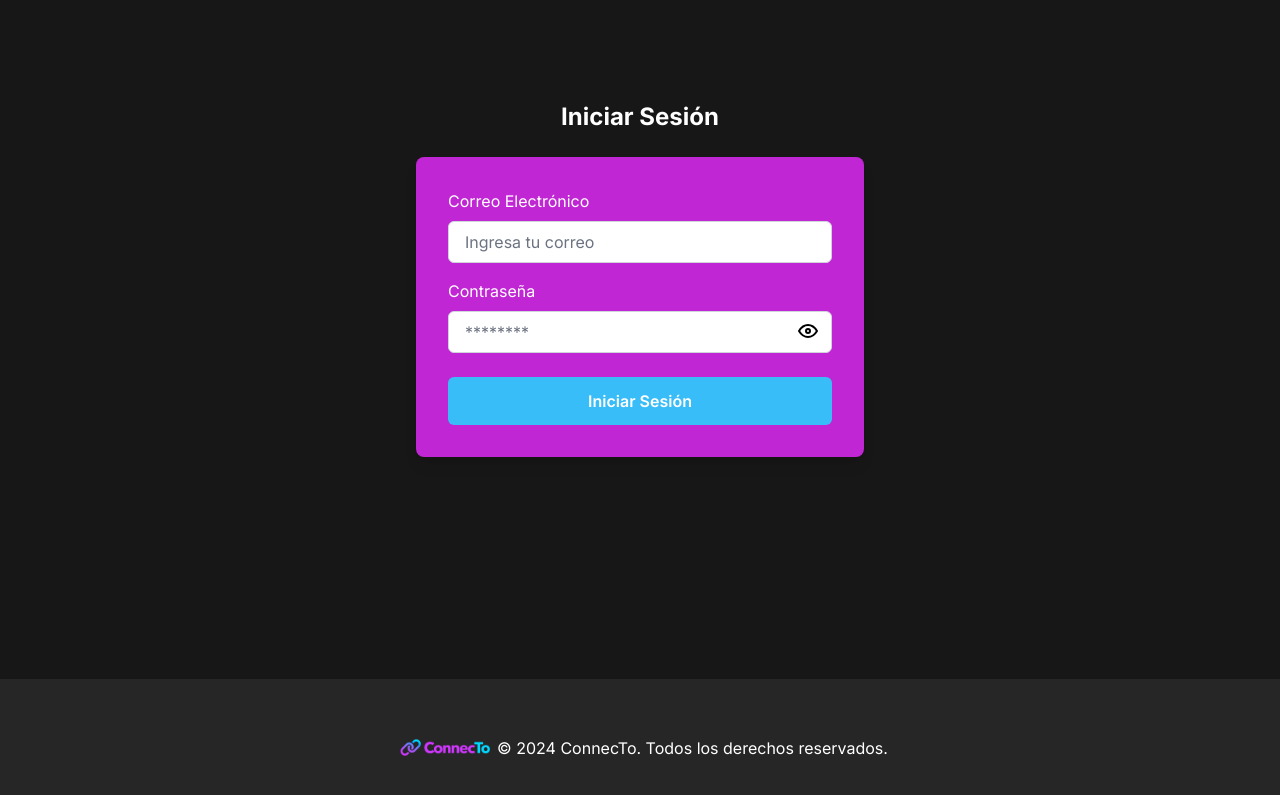
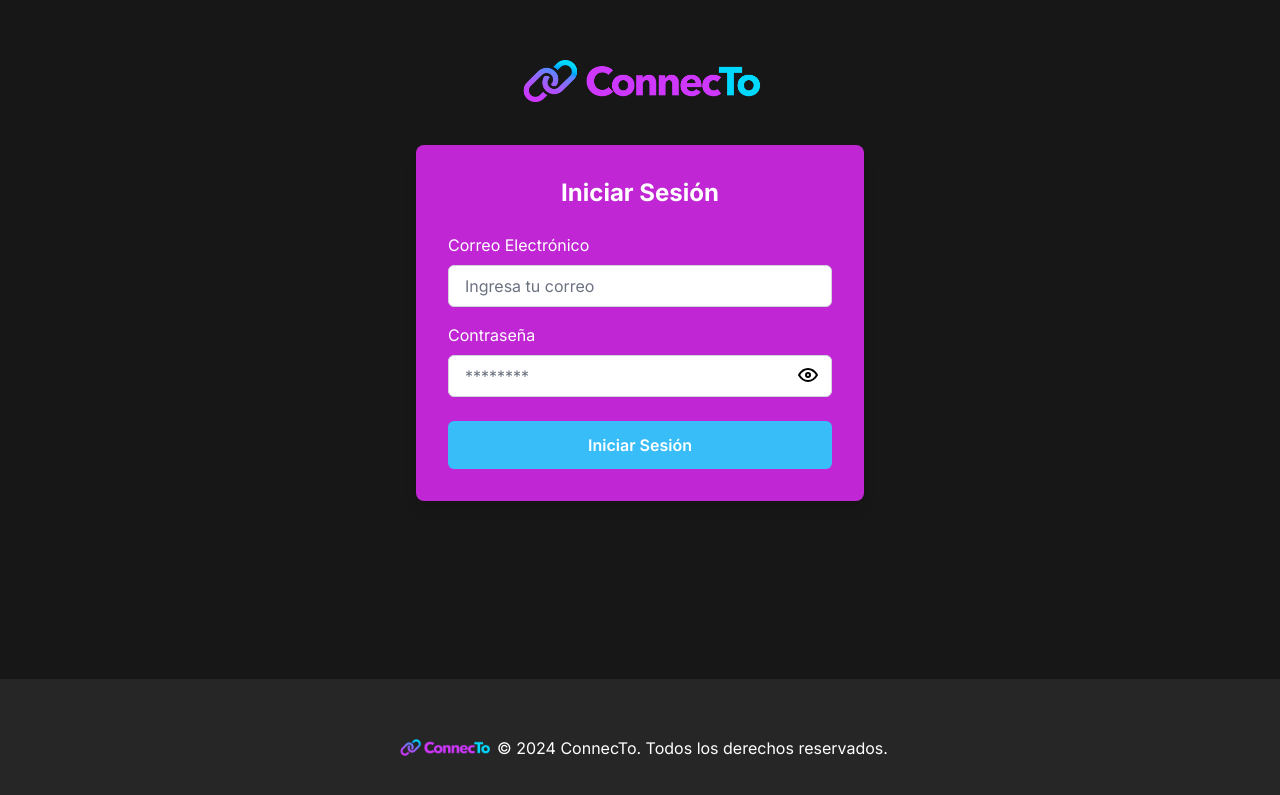
Before and after one commit to Elias-Pablo/connecto-app, a Next.js app: page /auth/login in a window 1280 px wide. Shown: the part 121-916 px from the top of the page. Built offline with nearby package versions, Linux system fonts and the light colour scheme.

Commit message:
rutas protegidas para /emprendedores

```diff
--- a/src/app/auth/login/page.js
+++ b/src/app/auth/login/page.js
@@ -1,5 +1,7 @@
 "use client";
 import { useState } from "react";
+import Image from "next/image";
+import Link from "next/link";
 import { useRouter } from "next/navigation";
 import { jwtDecode } from "jwt-decode"; // Importar decodificador de JWT
 
@@ -48,11 +50,22 @@
 
   return (
     <div className="flex flex-col items-center justify-center h-screen bg-neutral-900 p-5">
-      <h1 className="text-2xl font-bold text-white mb-6">Iniciar Sesión</h1>
+      <Link href="/">
+        <Image
+          src="/ConnecTo-logo.png"
+          alt="ConnecTo Logo"
+          width={250}
+          height={250}
+          className="mb-10"
+        />
+      </Link>
       <form
         onSubmit={handleLogin}
         className="bg-fuchsia-600 w-full max-w-md p-8 rounded-lg shadow-lg"
       >
+        <h1 className="text-2xl text-center font-bold text-white mb-6">
+          Iniciar Sesión
+        </h1>
         <div className="mb-4">
           <label htmlFor="email" className="block text-white mb-2">
             Correo Electrónico
```
Also changed, not shown: src/middleware.js (renamed from middleware.js, +11 -2 lines).
